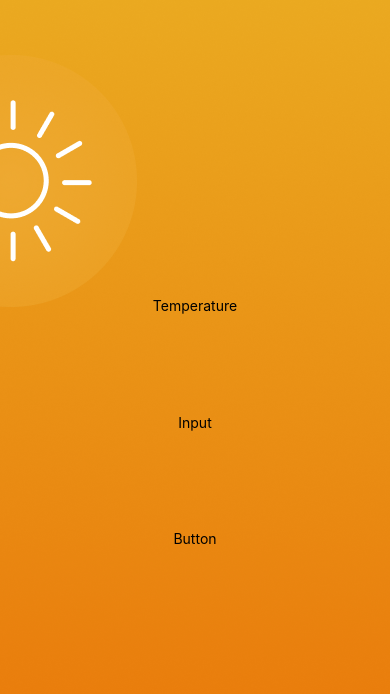
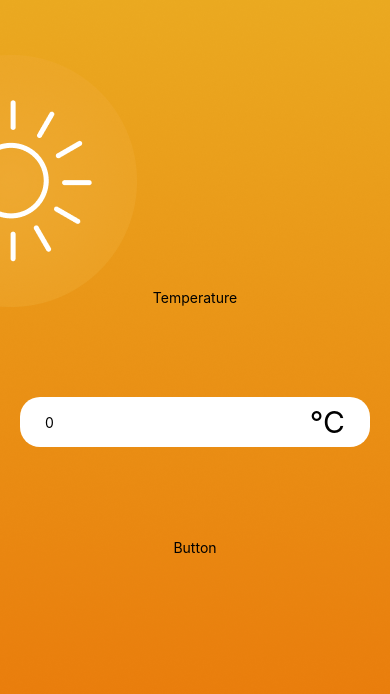
Before and after one commit to drakenevadie19/temperature-converter, a React Native app in the folder front-end/: screen / in a window 390 px wide. Shown: the top 694 px of the page. Built offline with nearby package versions, Linux system fonts and the light colour scheme.

Commit message:
New Change: Adding and beautify input bar for converting

```diff
--- a/front-end/App.js
+++ b/front-end/App.js
@@ -2,6 +2,7 @@ import { Text, View, ImageBackground } from 'react-native';
 import { s } from "./App.style"
 import { SafeAreaProvider, SafeAreaView } from 'react-native-safe-area-context';
 import hotBackground from "./assets/hot.png"
+import Input from './components/Input/Input';
 
 export default function App() {
   return (
@@ -12,7 +13,7 @@ export default function App() {
           <SafeAreaView style={s.root}>
             <View style={s.workspace}>
               <Text>Temperature</Text>
-              <Text>Input</Text>
+              <Input defaultValue={0} />
               <Text>Button</Text>
             </View>
           </SafeAreaView>
--- a/front-end/App.style.js
+++ b/front-end/App.style.js
@@ -3,7 +3,8 @@ import { StyleSheet } from "react-native";
 export const s = StyleSheet.create({
     root: {
         flex: 1,
-        justifyContent: "center"
+        justifyContent: "center",
+        padding: 20
     },
     workspace: {
         height: 450,
--- /dev/null
+++ b/front-end/components/Input/Input.jsx
@@ -0,0 +1,19 @@
+import { View, Text, TextInput } from "react-native";
+import { s } from "./Input.style";
+
+const Input = ({defaultValue}) => {
+  return (
+    <View style={s.frame}>
+      <TextInput
+        style={s.input}
+        placeholder="Type your temperature"
+        maxLength={4}
+        defaultValue={defaultValue.toString()}
+      />
+      {/* Option + shift + 8 */}
+      <Text style={s.unit}>°C</Text>
+    </View>
+  );
+};
+
+export default Input;
--- /dev/null
+++ b/front-end/components/Input/Input.style.js
@@ -0,0 +1,20 @@
+import { StyleSheet } from "react-native";
+
+export const s = StyleSheet.create({
+    frame: {
+        alignSelf: "stretch", // override the alignItems attribute value from parent
+        justifyContent: "center"
+    },
+    input: {
+        backgroundColor: "white",
+        height: 50,
+        borderRadius: 20,
+        paddingLeft: 25
+    },
+    unit: {
+        position: "absolute",
+        alignSelf: "flex-end",
+        paddingRight: 25,
+        fontSize: 30
+    }
+});
```
